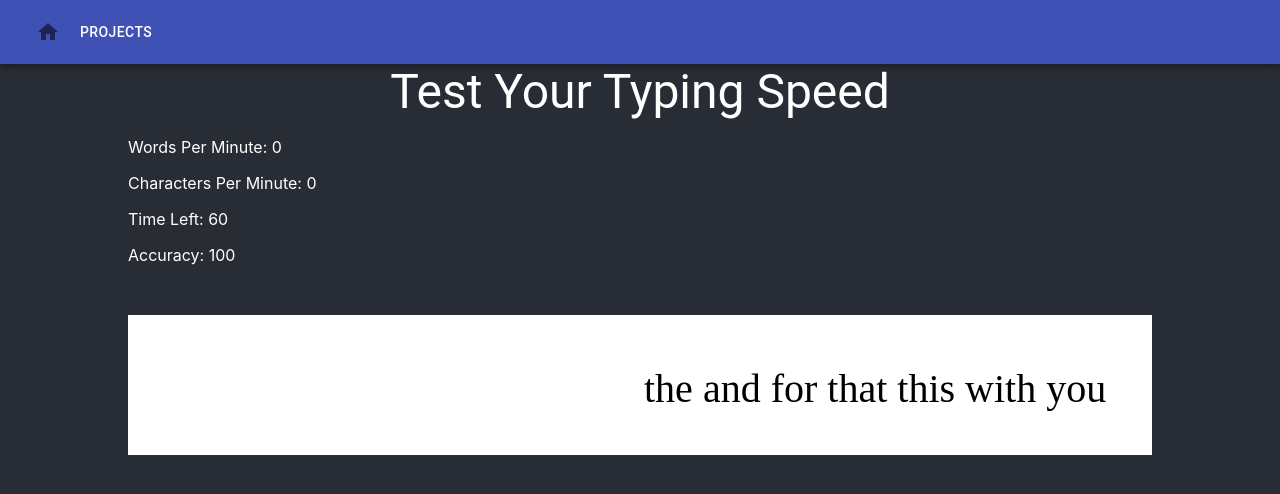
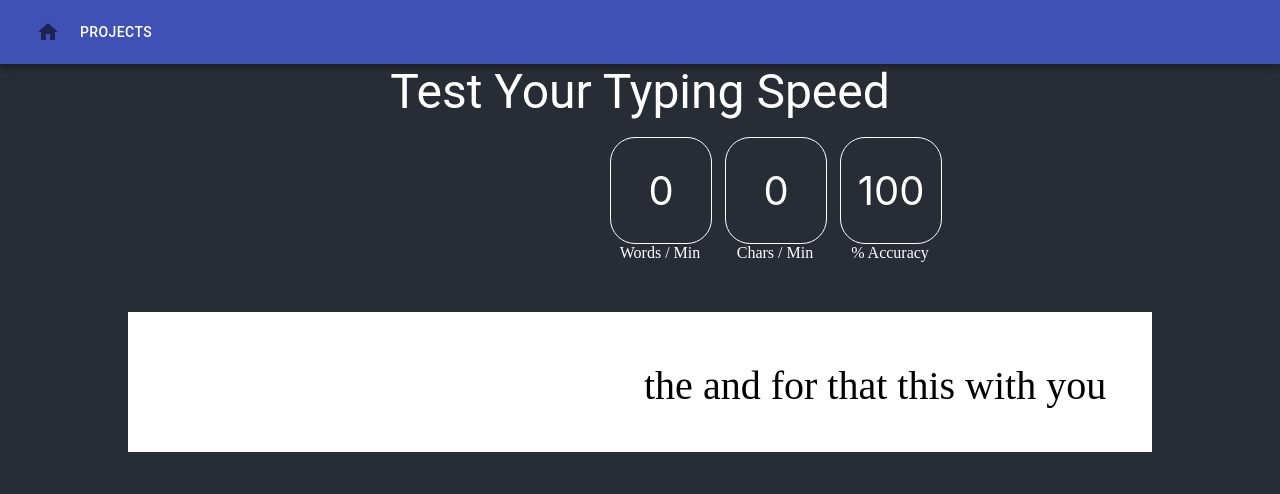
Before and after one commit to orange-puff/Playground, a React (Create React App) app in the folder src/Playground.Web/UI/: page /projects/typing_project in a window 1280 px wide. Shown: the top 494 px of the page. Built offline with nearby package versions, Linux system fonts and the light colour scheme.

Commit message:
boxes looking good

```diff
--- a/src/Playground.Web/UI/src/components/projects/typing_project/TypingProject.tsx
+++ b/src/Playground.Web/UI/src/components/projects/typing_project/TypingProject.tsx
@@ -7,6 +7,7 @@ const BOX_WIDTH = 1024;
 const BOX_HEIGHT = 140;
 const MIDDLE_BOX_WIDTH = 4;
 const FONT_SIZE = 40;
+const BANNER_BOX_HEIGHT = 125;
 
 const alph = ['a', 'b', 'c', 'd', 'e', 'f', 'g', 'h', 'i', 'j', 'k', 'l', 'm', 'n', 'o', 'p', 'q', 'r', 's', 't', 'u', 'v', 'w', 'x', 'y', 'z'];
 const BACKSPACE_KEY_CODE = 8;
@@ -66,6 +67,32 @@ const useStyles = makeStyles((theme) => ({
         fontFamily: "Times New Roman, Times, serif",
         marginTop: JSON.stringify(Math.floor(BOX_HEIGHT / 2) - Math.floor(FONT_SIZE / 2)) + "px",
         float: "right"
+    },
+    bannerBox: {
+        height: JSON.stringify(BANNER_BOX_HEIGHT) + "px",
+        width: "600px",
+        margin: "auto"
+    },
+    bannerEntry: {
+        height: JSON.stringify(BANNER_BOX_HEIGHT) + "px",
+        width: "100px",
+        float: "right",
+        marginLeft: "15px"
+    },
+    bannerEntryTop: {
+        height: JSON.stringify(BANNER_BOX_HEIGHT - 20) + "px",
+        width: "100px",
+        border: "1px solid white",
+        fontSize: "40px",
+        textAlign: "center",
+        lineHeight: JSON.stringify(BANNER_BOX_HEIGHT - 20) + "px",
+        borderRadius: "25px"
+    },
+    bannerEntryBottom: {
+        height: JSON.stringify(20) + "px",
+        width: "100px",
+        fontFamily: "Times New Roman, Times, serif",
+        textAlign: "center"
     }
 }));
 
@@ -215,10 +242,32 @@ const TypingProject = () => {
             <Typography variant="h3" component="h3" gutterBottom className={styles.title}>
                 Test Your Typing Speed
             </Typography>
-            <p>Words Per Minute: {goodWords}</p>
-            <p>Characters Per Minute: {goodChars}</p>
-            <p>Time Left: {timeLeft}</p>
-            <p>Accuracy: {accuracy}</p>
+            <div className={styles.bannerBox}>
+                <div className={styles.bannerEntry}>
+                    <div className={styles.bannerEntryTop}>
+                        {accuracy}
+                    </div>
+                    <div className={styles.bannerEntryBottom}>
+                        % Accuracy
+                    </div>
+                </div>
+                <div className={styles.bannerEntry}>
+                    <div className={styles.bannerEntryTop}>
+                        {goodChars}
+                    </div>
+                    <div className={styles.bannerEntryBottom}>
+                        Chars / Min
+                    </div>
+                </div>
+                <div className={styles.bannerEntry}>
+                    <div className={styles.bannerEntryTop}>
+                        {goodWords}
+                    </div>
+                    <div className={styles.bannerEntryBottom}>
+                        Words / Min
+                    </div>
+                </div>
+            </div>
             <div className={styles.box} onClick={() => inputRef.current.focus()}>
                 <div className={styles.leftBox}>
                     {left.map((val, ind) => <span key={ind} className={styles.leftWord} style={leftStyles[ind]}>{val}</span>)}
```
